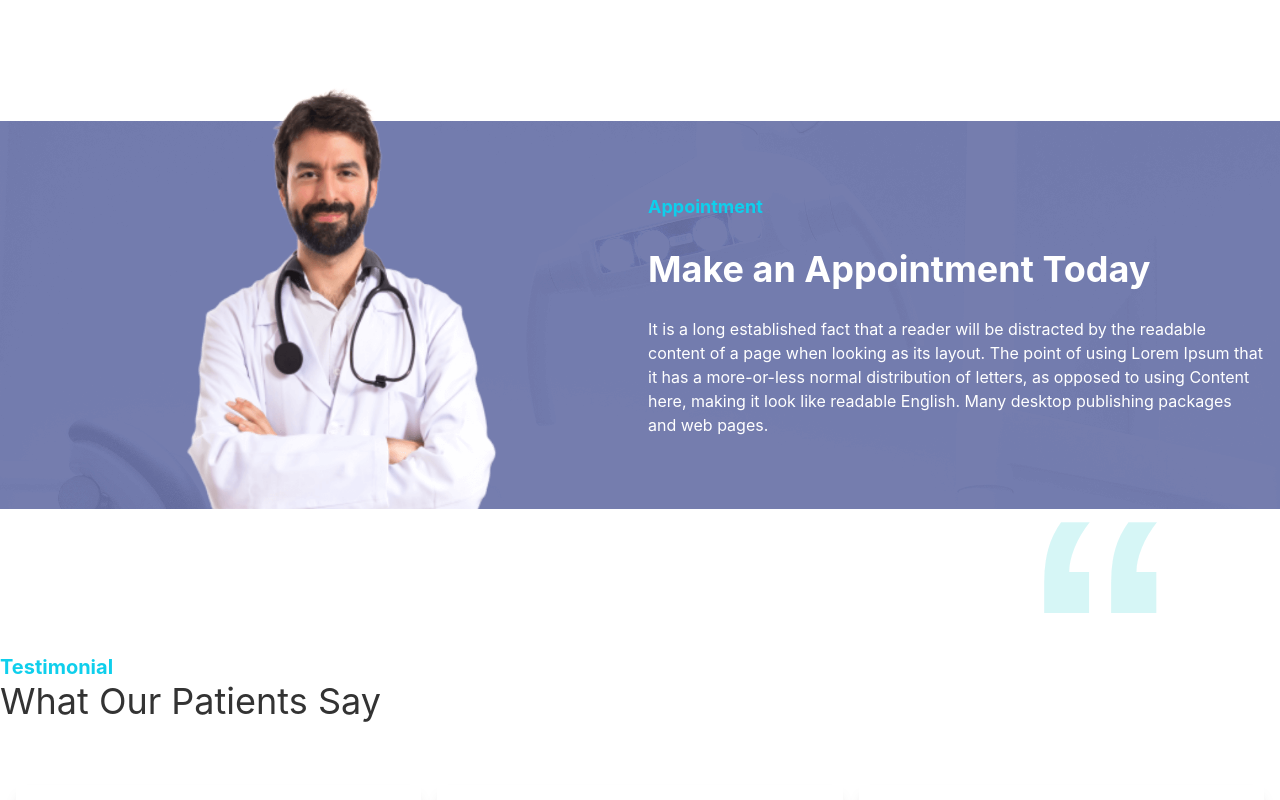
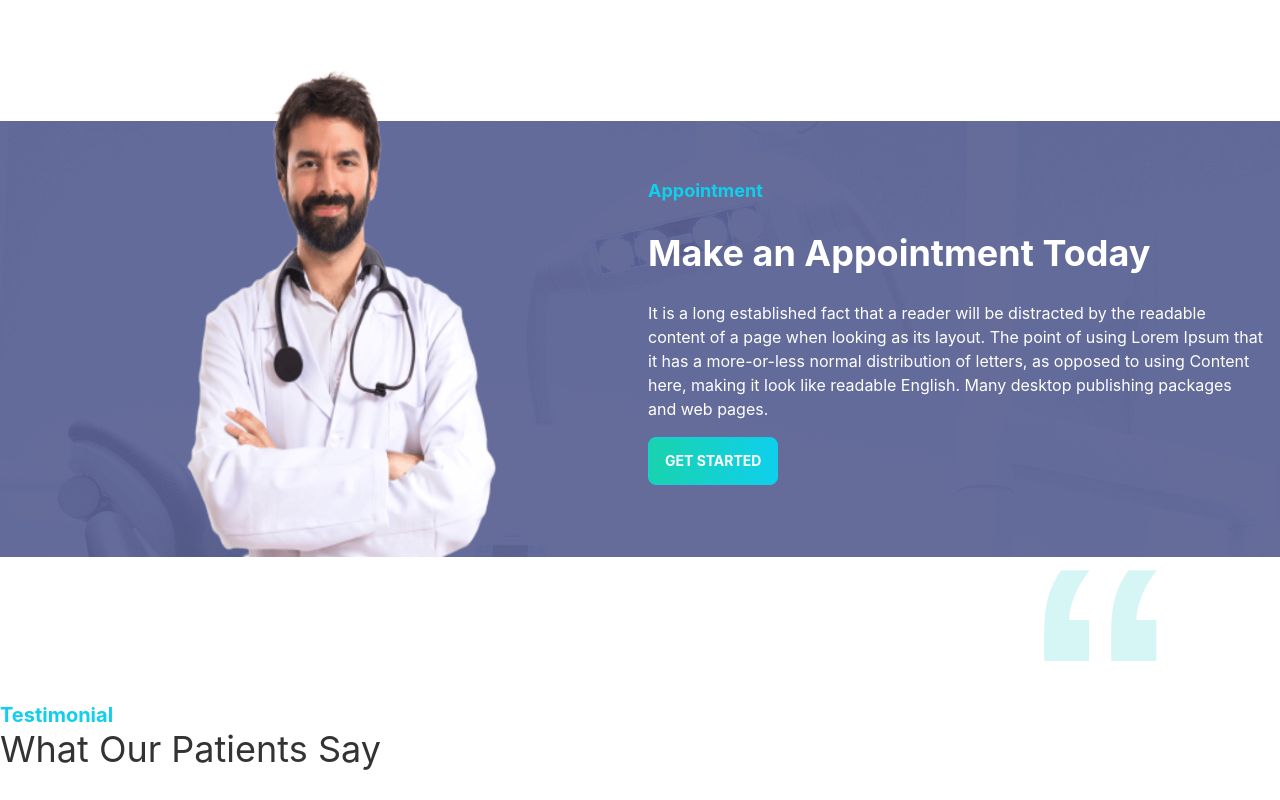
Before and after one commit to shakib-mia/doctors-portal-web, a React (Create React App) app: page / in a window 1280 px wide. Shown: the part 1980-2780 px from the top of the page. Built offline with nearby package versions, Linux system fonts and the light colour scheme.

Commit message:
footer bg added

```diff
--- a/src/Components/Pages/Home/ExceptionalCare/ExceptionalCare.js
+++ b/src/Components/Pages/Home/ExceptionalCare/ExceptionalCare.js
@@ -3,7 +3,7 @@ import treatment from "../../../../assets/images/treatment.png"
 
 const ExceptionalCare = () => {
       return (
-            <div className='container mx-auto px-24'>
+            <div className='container mx-auto'>
                   <div className="hero-content flex-col-reverse lg:flex-row gap-20">
                         <img src={treatment} className="rounded-lg shadow-2xl h-96" alt="Exceptional_Care" />
                         <div>
--- a/src/Components/Pages/Home/HomeAppointment/HomeAppointment.js
+++ b/src/Components/Pages/Home/HomeAppointment/HomeAppointment.js
@@ -9,10 +9,11 @@ const HomeAppointment = () => {
                         <div className="container relative hidden lg:block">
                               <img src={doctor} alt="" className='absolute' />
                         </div>
-                        <div className="container py-14">
+                        <div className="container py-10">
                               <h6 className='text-primary font-bold text-lg'>Appointment</h6>
                               <h1 className='my-7 text-4xl font-bold text-white'>Make an Appointment Today</h1>
                               <p className='text-white'>It is a long established fact that a reader will be distracted by the readable content of a page when looking as its layout. The point of using Lorem Ipsum that it has a more-or-less normal distribution of letters, as opposed to using Content here, making it look like readable English. Many desktop publishing packages and web pages.</p>
+                              <button className="btn btn-primary text-white my-4 font-bold bg-gradient-to-r from-secondary to-primary">Get Started</button>
                         </div>
                   </div>
             </section>
--- a/src/Components/Pages/Home/HomeAppointment/HomeAppointment.local.css
+++ b/src/Components/Pages/Home/HomeAppointment/HomeAppointment.local.css
@@ -1,10 +1,10 @@
 section {
       background: url("../../../../assets//images/bg.png");
-      background-color: rgba(71, 80, 148, 80%);
+      background-color: rgba(49, 58, 121, 0.8);
 }
 
 .appointment img {
       z-index: 0;
-      height: 636px;
-      top: -18rem;
+      height: 694px;
+      top: -21rem;
 }
--- /dev/null
+++ b/src/Components/Shared/Footer/Footer.css
@@ -0,0 +1,5 @@
+footer {
+      background: url("../../../assets/images/footer.png");
+      background-size: cover;
+      background-repeat: no-repeat;
+}
--- a/src/Components/Shared/Footer/Footer.js
+++ b/src/Components/Shared/Footer/Footer.js
@@ -1,9 +1,10 @@
 import React from 'react';
 import { Link } from 'react-router-dom';
+import "./Footer.css"
 
 const Footer = () => {
       return (
-            <div className='container mx-auto'>
+            <footer className='container mx-auto py-10'>
                   <div className='py-10 flex flex-wrap justify-between px-4'>
                         <div className='py-3'>
                               <h3 className='text-2xl font-bold'>SERVICES</h3>
@@ -25,7 +26,7 @@ const Footer = () => {
 
                   </div>
                   <p className='text-center py-3'>Copyright 2022 Alright Reserved</p>
-            </div>
+            </footer>
       );
 };
 
```
